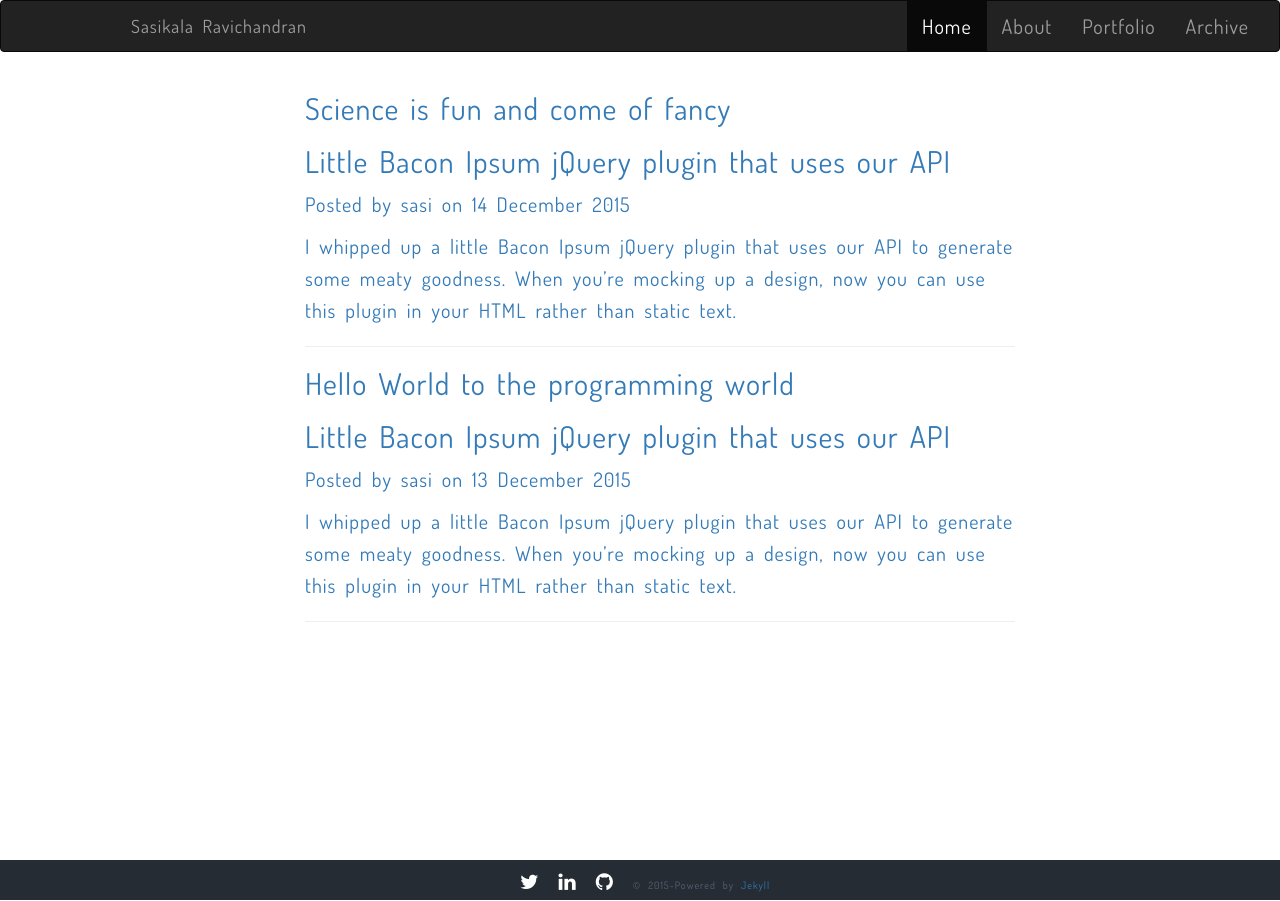
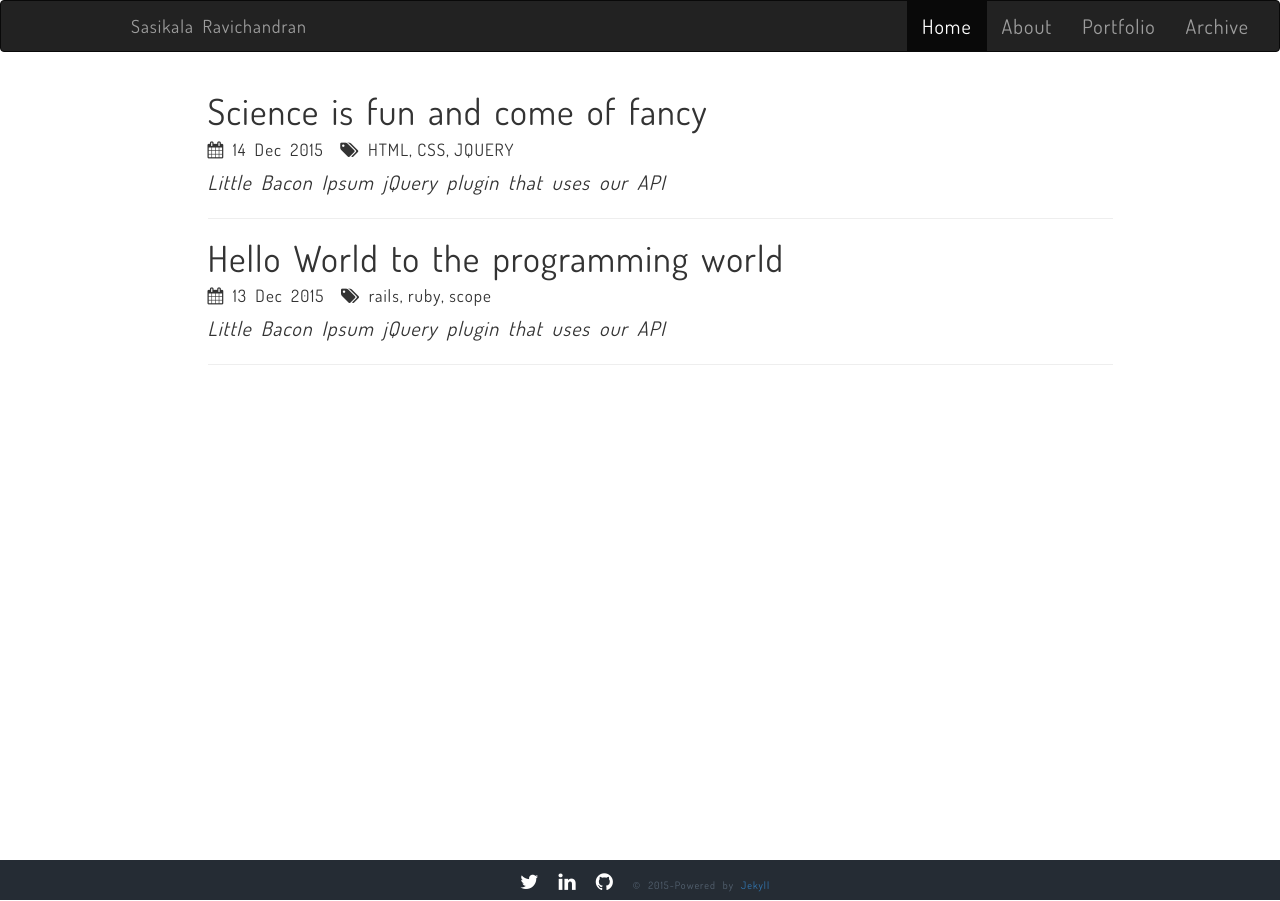
Before and after one commit to Sasikala-Ravichandran/sasi-kala.github.io, a Jekyll site: the page built from index.html, in a window 1280 px wide. Built offline with Jekyll 4.4.1, drawn with Linux system fonts in a browser that asks for light colours; nearby versions of some CDN libraries; Markdown is read by kramdown in place of the engine named in the settings.

Commit message:
modified the blogposts

```diff
--- a/_includes/header.html
+++ b/_includes/header.html
@@ -9,7 +9,7 @@
           <span class="icon-bar"></span>
           <span class="icon-bar"></span>
         </button>
-        <a class="navbar-brand" id="logo" href="{{ site.baseurl }}/">Sasikala Ravichandran</a>
+        <a class="navbar-brand" id="logo" href="{{ site.url }}/">Sasikala Ravichandran</a>
       </div>
 
       <div class="collapse navbar-collapse" id="navbar-collapse">
--- a/_posts/2015-12-13-post1.md
+++ b/_posts/2015-12-13-post1.md
@@ -2,8 +2,9 @@
 layout: post
 title:  Hello World to the programming world
 description: Little Bacon Ipsum jQuery plugin that uses our API
-author: sasi
+author: Sasi
+tags: rails,&thinsp;ruby,&thinsp;scope
 comments: true
 ---
 
-I whipped up a little Bacon Ipsum jQuery plugin that uses our API to generate some meaty goodness.  When you’re mocking up a design, now you can use this plugin in your HTML rather than static text.
+  &ensp;&ensp;&ensp;&ensp;I whipped up a little Bacon Ipsum jQuery plugin that uses our API to generate some meaty goodness.  When you’re mocking up a design, now you can use this plugin in your HTML rather than static text.
--- a/css/custom.scss
+++ b/css/custom.scss
@@ -27,8 +27,27 @@ p, div {
   font-family: 'Dosis', sans-serif;
 }
 
+
 #logo{
   margin-left: 100px;
+}
+
+#home a {
+  color: inherit;
+  &:hover{
+     color: #5e6e7e;
+     text-decoration:none;
+     cursor:pointer;
+  }
+
+}
+
+#home h1{
+  margin-bottom: 0px;
+}
+
+#home small{
+  margin-top: 0px;
 }
 
 #contact{
@@ -40,6 +59,15 @@ p, div {
    font-size: .75em;
    text-decoration: none;
 }
+
+#post h1{
+  margin-bottom: 0px;
+}
+
+#post hr{
+  margin-top: 0px;
+}
+
 .footer {
   position: absolute;
   bottom: 0;
--- a/index.html
+++ b/index.html
@@ -1,23 +1,24 @@
 ---
 layout: default
-title: Home
+title: "Home"
 ---
 
-<section class="container">
+<section id="home" class="container">
   <div class="row">
-    <div class="col-lg-8 col-lg-offset-2 col-md-10 col-md-offset-1">
+    <div class="col-lg-10 col-lg-offset-1 col-md-10 col-md-offset-1">
       <ul style="list-style-position: inside; list-style-type: none;">
         {% for post in site.posts %}
           <li>
             <div class="post-preview">
-               <a href="{{ post.url }}">
-                 <h2 class="post-title">{{ post.title }}</h2>
-                 <h2 class="post-subtitle">{{ post.description }}</h2>
-                 <p class="post-meta">Posted by {{ post.author }} on {{ post.date | date: "%d %B %Y" }} </p>
-                 <p>{{ post.excerpt }}</p>
-                 <hr>
+               <a style="text-decoration:none" href="{{ post.url }}">
+                 <h1 class="post-title">{{ post.title }}</h1>
                </a>
-            </div>
+               <small class="post-meta"><i class="fa fa-calendar"></i>&nbsp;{{ post.date | date_to_string }} &nbsp;<i class="fa fa-tags"></i>&nbsp;{{ post.tags }}</small>
+
+               <p class="post-subtitle"><em>{{ post.description }}</em></p>
+               <!-- <p>{{ post.excerpt }}</p> -->
+               <hr>
+              </div>
           </li>
         {% endfor %}
       </ul>
```
Also changed, not shown: _layouts/post.html (+10 -8 lines), _posts/2015-12-14-post2.md (+5 -4 lines).
